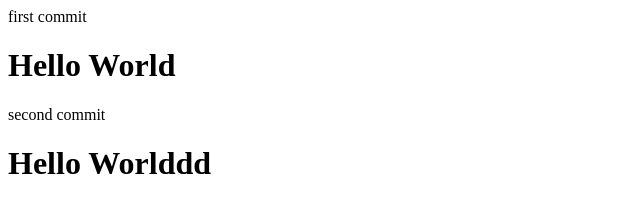
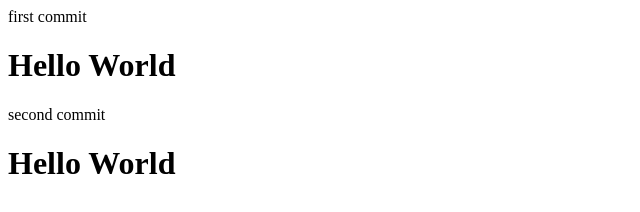
Before and after one commit to noa11132/gitTest, a plain HTML site: page index.html in a window 1280 px wide. Shown: the full height of the page, 0-640 px from the left. Drawn offline with Linux system fonts and the light colour scheme.

Commit message:
Update index.html

```diff
--- a/index.html
+++ b/index.html
@@ -9,6 +9,6 @@
         <h1>Hello World</h1>
 
         second commit
-        <h1>Hello Worlddd</h1>
+        <h1>Hello World</h1>
     </body>
 </html>
```
